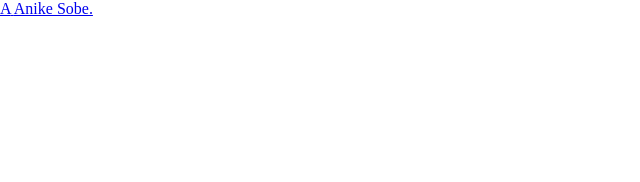
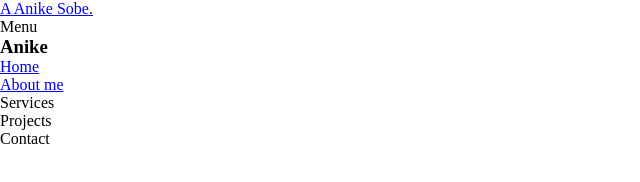
Before and after one commit to Anike-Sobe/my_portfolio, a plain HTML site: page index.html in a window 1280 px wide. Shown: the whole page, without its empty margins (0-640 px from the left). Drawn offline with nearby package versions, Linux system fonts and the light colour scheme; a web font is replaced by a local one.

Commit message:
started Nav section

```diff
--- a/index.html
+++ b/index.html
@@ -19,6 +19,19 @@
                 <span class="nav-logo-name">Anike Sobe.</span>
             </a>
 
+            <div class="nav_menu" id="nav-menu">
+                <span class="nav-title">Menu</span>
+
+                <h3 class="nav-name">Anike</h3>
+                <ul class="nav-list">
+                    <li class="nav-item"><a href="#home" class="nav-link">Home</a></li>
+                    <li class="nav-item"><a href="#about" class="nav-link">About me</a></li>
+                    <li class="nav-item"><a href="#services" class="nav-link"></a>Services</li>
+                    <li class="nav-item"><a href="#projects" class="nav-link"></a>Projects</li>
+                    <li class="nav-item"><a href="#contact" class="nav-link"></a>Contact</li>
+                </ul>
+            </div>
+
         </nav>
     </header>
 
```
